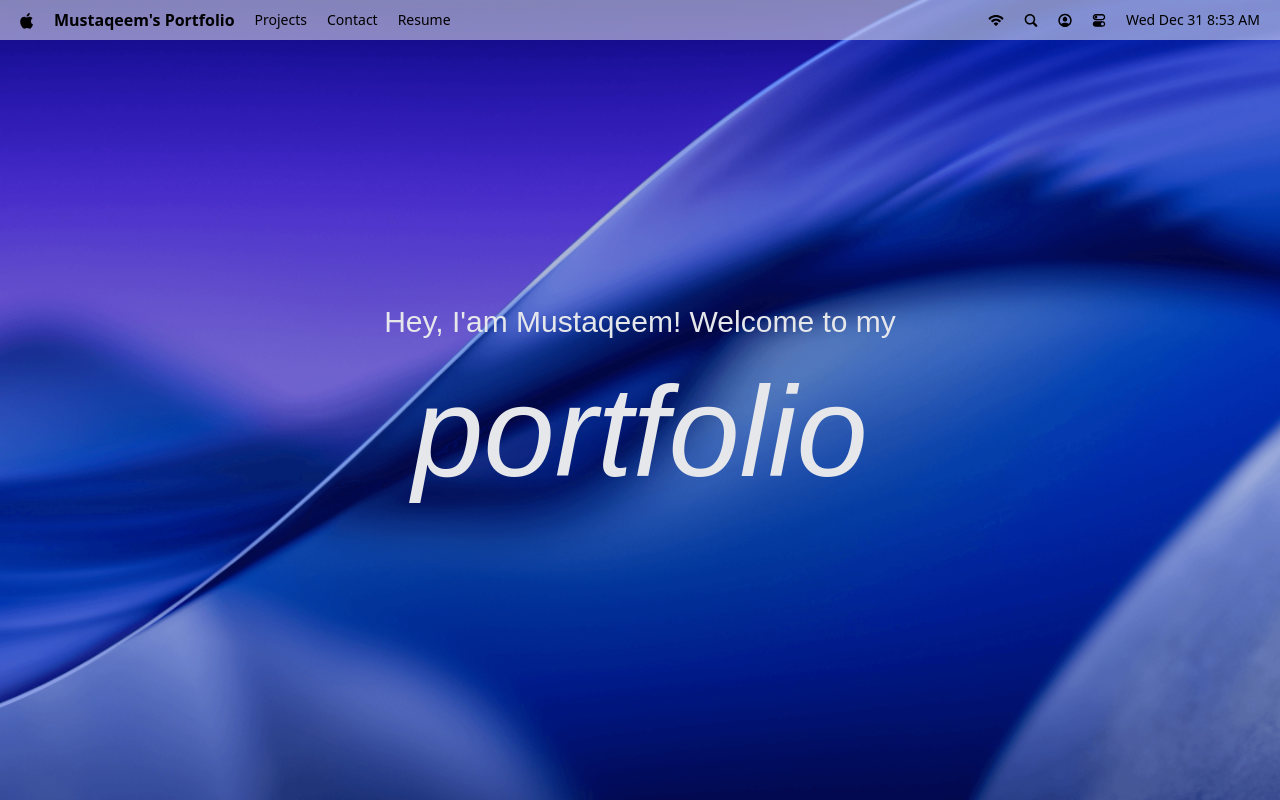
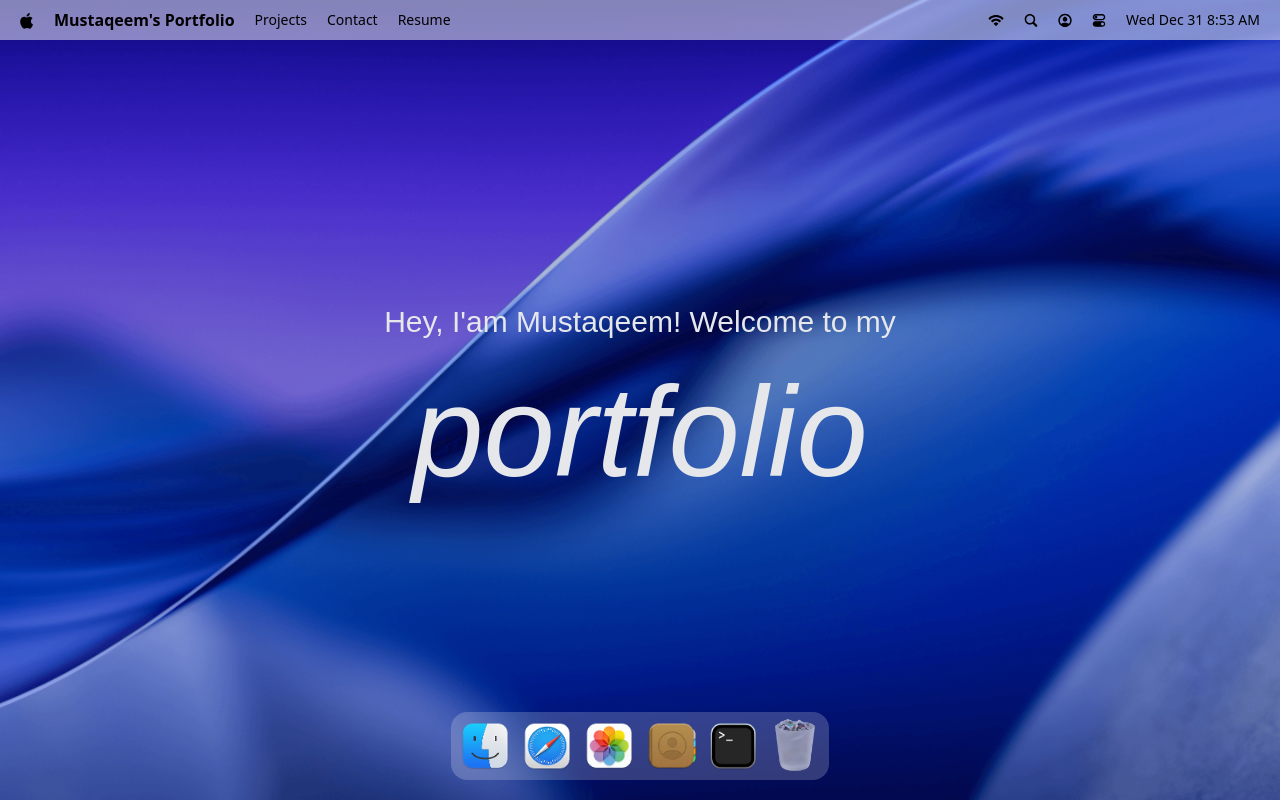
Before and after one commit to Mustaqeem-Ahmad/MacOS-Portfolio, a React (Vite) app: page / in a window 1280 px wide. Built offline with nearby package versions, Linux system fonts and the light colour scheme; a web font is replaced by a local one.

Commit message:
Implement dock presentation

```diff
--- a/package.json
+++ b/package.json
@@ -17,6 +17,7 @@
     "lucide-react": "^0.561.0",
     "react": "^19.2.0",
     "react-dom": "^19.2.0",
+    "react-tooltip": "^5.30.0",
     "tailwindcss": "^4.1.17"
   },
   "devDependencies": {
--- a/src/App.jsx
+++ b/src/App.jsx
@@ -1,10 +1,11 @@
-import { Navbar, Welcome } from "#components"
+import { Dock, Navbar, Welcome } from "#components"
 
 const App = () => {
   return (
     <main>
       <Navbar/>
       <Welcome/>
+      <Dock/>
     </main>
   )
 }
--- /dev/null
+++ b/src/components/Dock.jsx
@@ -0,0 +1,95 @@
+import React, { useRef } from 'react'
+import { Tooltip } from 'react-tooltip'
+
+import { dockApps } from '#constants'
+import { useGSAP } from '@gsap/react'
+import gsap from 'gsap'
+
+const Dock = () => {
+
+const dockRef = useRef(null)
+
+useGSAP(()=>{
+  const dock = dockRef.current;
+  if(!dock) return;
+
+  const icons = dock.querySelectorAll(".dock-icon");
+
+  const animateIcons = (mouseX)=>{
+    const { left } = dock.getBoundingClientRect();
+
+    icons.forEach((icon)=>{
+      const {left: iconLeft, width} = icon.getBoundingClientRect();
+      const center = iconLeft - left + width / 2;
+      const distance = Math.abs(mouseX - center);
+      const intensity = Math.exp(-(distance ** 2.5 )/ 20000);
+
+      gsap.to(icon,{
+        scale: 1 + 0.25 * intensity,
+        y: -15 * intensity ,
+        duration: 0.2,
+        ease: "power1.out"
+
+      })
+    })
+  }
+
+  const handleMouseMove = (e)=>{
+    const { left } = dock.getBoundingClientRect();
+    animateIcons(e.clientX - left);
+  }
+
+  const resetIcons = ()=> icons.forEach((icon)=> gsap.to(icon,{
+    scale:1,
+    y:0,
+    duration:0.3,
+    ease: "power1.out"
+  }))
+  dock.addEventListener("mousemove", handleMouseMove);
+  dock.addEventListener("mouseleave", resetIcons);
+
+  return ()=> {
+    dock.removeEventListener("mousemove", handleMouseMove);
+    dock.removeEventListener("mouseleave", resetIcons);
+  }
+},[])
+
+
+
+const toggleApp = (app)=>{
+  // Todo Implement Open Windows Logic
+}
+
+  return (
+    <section id="dock">
+        <div ref={dockRef} className='dock-container'>
+          {dockApps.map(({id, name, icon, canOpen})=>(
+            <div key={id} className='relative flex justify-center'>
+              <button
+               type='button'
+               className='dock-icon'
+               aria-label={name}
+               data-tooltip-id = "dock-tooltip"
+               data-tooltip-content = {name}
+               data-tooltip-delay-show = {150}
+               disabled= {!canOpen}
+               onClick={()=> toggleApp({id,canOpen})}
+               >
+                <img
+                src={`/images/${icon}`}
+                 alt={name}
+                 loading='lazy'
+                 className={canOpen ? "" : "opacity-60"} />
+               </button>
+            </div>
+          ))}
+
+          <Tooltip id='dock-tooltip' place='top' className='tooltip' />
+        </div>
+    </section>
+  )
+}
+
+export default Dock
+
+// npm i react-tooltip
--- a/src/components/index.js
+++ b/src/components/index.js
@@ -1,4 +1,5 @@
 import Navbar from "./Navbar";
 import Welcome from "./Welcome";
+import Dock from "./Dock";
 
-export{ Navbar, Welcome}
+export{ Navbar, Welcome, Dock}
```
Also changed, not shown: 1 other file (tests, documents, lock files or other folders).
